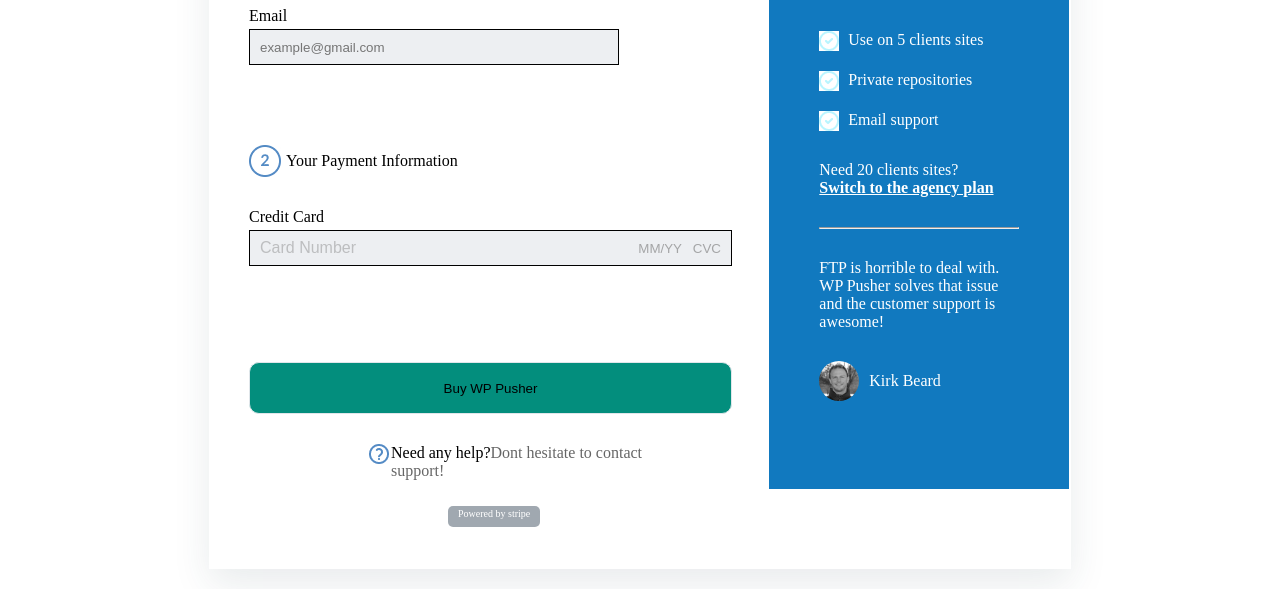
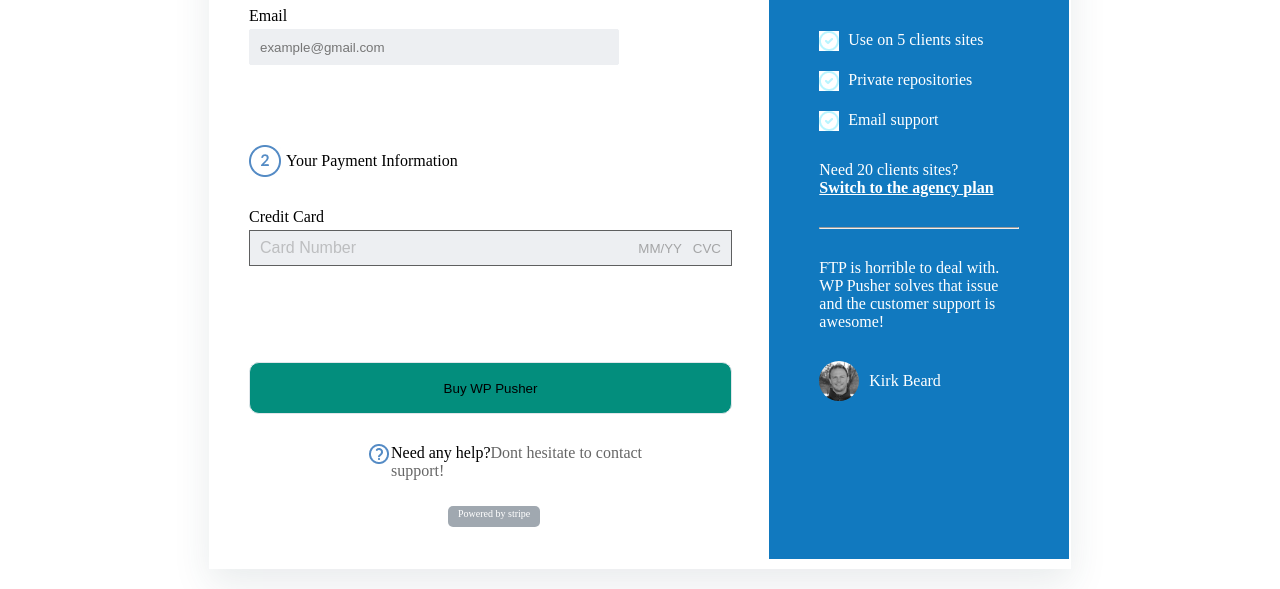
Before and after one commit to favouriweluegim/Assignment3, a plain HTML site: page index.html in a window 1280 px wide. Shown: the part 355-944 px from the top of the page. Drawn offline with Linux system fonts and the light colour scheme.

Commit message:
Update ass3.css

```diff
--- a/ass3.css
+++ b/ass3.css
@@ -66,7 +66,7 @@ button{
 .each2{
     width:300px;
     background: rgba(17, 121, 191, 1);
-    height:700px;
+    height:770px;
 }
 .preach{
     width:580px;
@@ -121,7 +121,8 @@ input[type=email]{
     margin-top: 4px;
     background-color: rgba(237, 239, 242, 1);
     padding: 10px;
-    border: 1px solid black;
+    border: 1px solid  rgba(237, 239, 242, 1);
+    border-radius:2px;
 }
 .done{
     width:370px;
@@ -147,7 +148,8 @@ input[type=text1]{
     margin-top: 4px;
     background-color: rgba(237, 239, 242, 1);
     padding: 10px;
-    border: 1px solid black;
+    border: 1px solid  rgba(237, 239, 242, 1);
+    border-radius:2px;
 }
 .input-container {
     position: relative;
```
